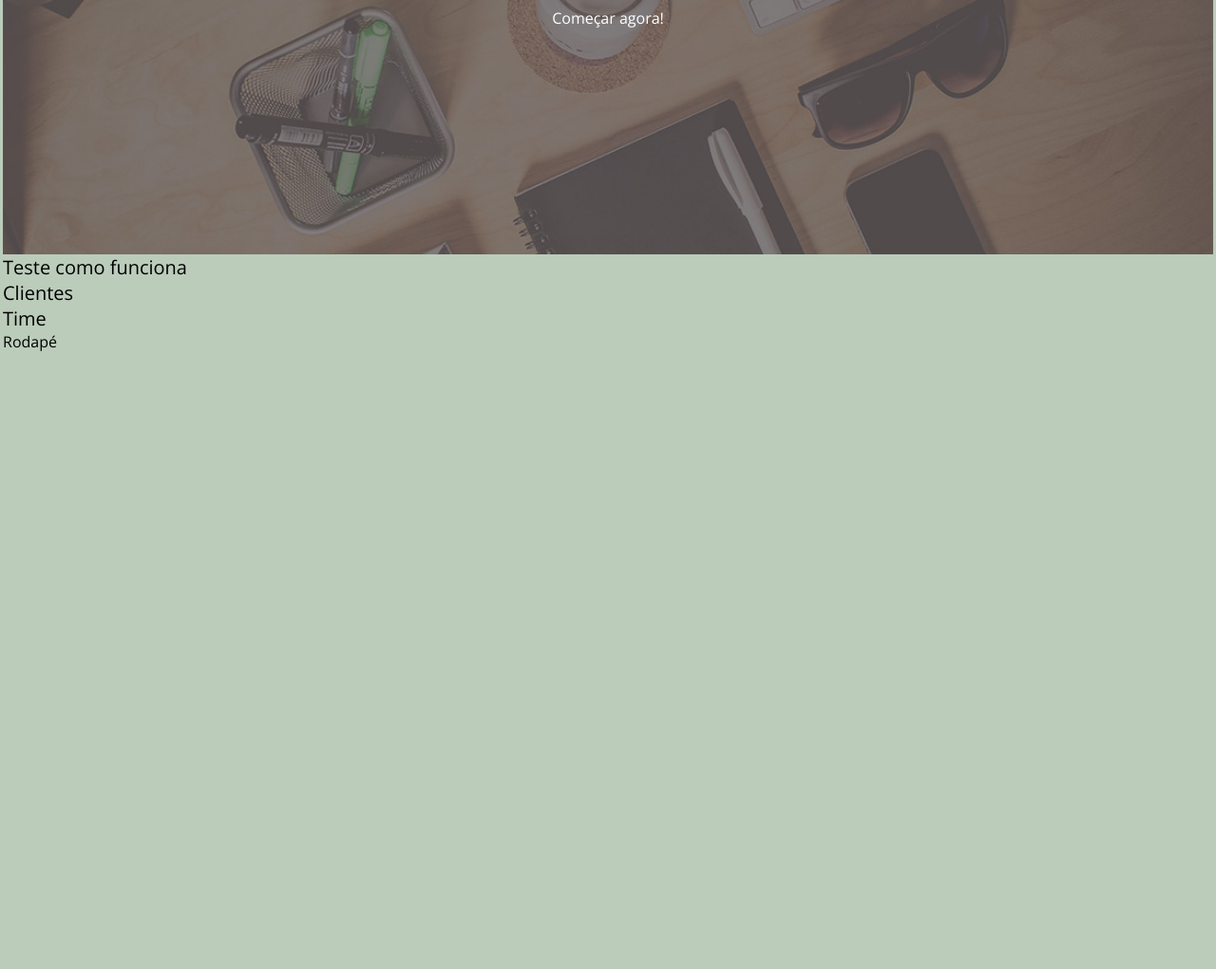
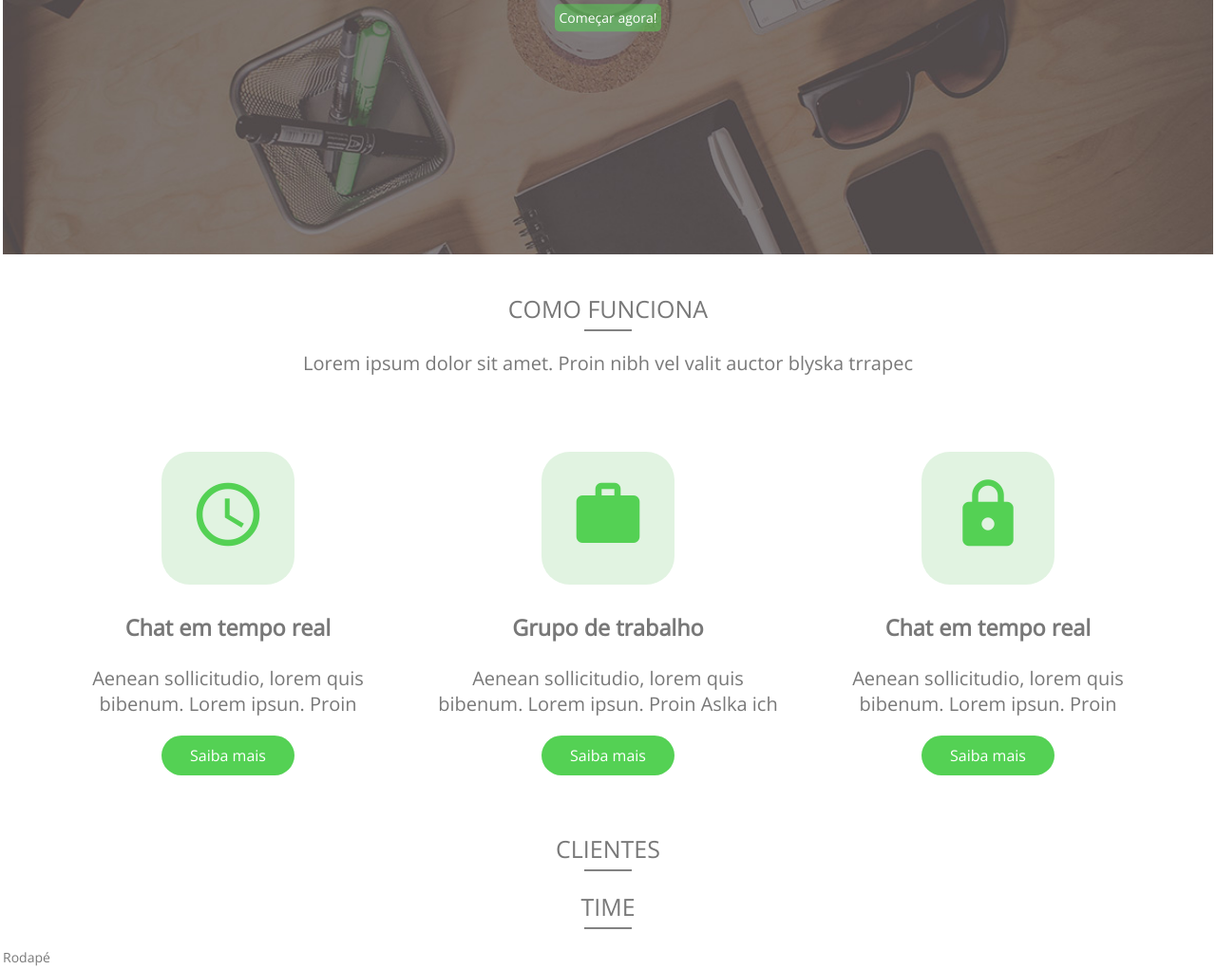
Before and after one commit to leonardoyoshi/html-css-JS, a plain HTML site: page index.html in a window 1280 px wide. Shown: the part 395-1416 px from the top of the page at 95% size. Before the commit the page ends 800 px from the top, so only its background shows below. Drawn offline with nearby package versions, Linux system fonts and the light colour scheme.

Commit message:
Using icons and fixed some errors

```diff
--- /dev/null
+++ b/css/buttons.css
@@ -0,0 +1,14 @@
+.btn {
+	background-color: rgb(84,209,84);
+	color: #ffffff;
+	display: inline-block;
+	font-size: 16px;
+	border-radius: 30px;
+	padding: 10px 30px;
+	text-decoration: none;
+	transition: ease .5s all;
+}
+
+.btn hover {
+	background-color: rgb(84,180,84);
+}
--- /dev/null
+++ b/css/icons.css
@@ -0,0 +1,18 @@
+.icon-container {
+	display: inline-block;
+	width: 140px;
+	height: 140px;
+	background: #e1f3e1;
+	border-radius: 30px;
+	position: relative;
+}
+
+.material-icons {
+	display: block;
+	font-size: 80px;
+	color: rgb(84,209,84);
+	position: absolute;
+	top: -10%;
+	left: 50%;
+	transform: translate(-50%, 50%);
+}
--- /dev/null
+++ b/css/reset.css
@@ -0,0 +1,17 @@
+* {
+	box-sizing: border-box;
+}
+
+a {
+	text-decoration: none;
+}
+
+body {
+	margin: 0;
+	padding: 0;
+	font-size: 14px;
+}
+
+p {
+	margin: 10px 0 20px 0;
+}
--- a/css/styles.css
+++ b/css/styles.css
@@ -1,3 +1,9 @@
+@import url('reset.css');
+@import url('grid.css');
+@import url('buttons.css');
+@import url('icons.css');
+@import url('typography.css');
+
 * {
 	box-sizing: border-box;
 }
@@ -6,9 +12,28 @@ body {
 	font-family: 'Open Sans', sans-serif;
 	margin: 1px;
 	padding: 2px;
+	color: rgb(120, 120, 120);
 }
 
 a {
+	display: inline-block;
+	text-decoration: none;
+	padding: 10px;
+	border-radius: 5px;
+}
+
+#header .btn {
+	background-color: rgb(84,209,84);
+	font-size: 16px;
+	border-radius: 30px;
+	padding: 10px 30px;
+}
+
+#header .btn:hover {
+	background-color: rgb(84,209,84);
+}
+
+#header a {
 	display: inline-block;
 	text-decoration: none;
 	color: #ffffff;
@@ -16,12 +41,13 @@ a {
 	border-radius: 5px;
 }
 
-a:hover {
+#header a:hover, #header a.active {
 	background-color: rgba(85,219,84, 0.5);
-	padding: 5px;
-	border-radius: 5px;
 }
 
+#header h1 {
+	font-size: 54px;
+}
 
 #header {
 	background: #000 url("../images/background-header.jpg") no-repeat;
@@ -55,3 +81,8 @@ Com essas caracteristicas, independente do tamanho da janela, ele irá centraliz
 	transform: translate(0, -50%);
 	text-align: center;
 }
+
+#how-it-work {
+	text-align: center;
+	padding: 30px 0 30px 0;
+}
--- /dev/null
+++ b/css/typography.css
@@ -0,0 +1,20 @@
+h2 {
+	text-transform: uppercase;
+	font-weight: normal;
+	text-align: center;
+	font-size: 25px;
+	margin: 10px 0 20px 0;
+}
+
+h2:after {
+	content: '';
+	display: block;
+	background-color: rgb(130, 130, 130);
+	margin: 5px auto 0 auto;
+	width: 50px;
+	height: 2px;
+}
+
+.subtitle {
+	margin-bottom: 80px;
+}
--- a/index.html
+++ b/index.html
@@ -4,18 +4,22 @@
   <meta charset="UTF-8">
   <title>Inicio</title>
   <link href="https://fonts.googleapis.com/css?family=Open+Sans" rel="stylesheet">
+  <link rel="stylesheet" href="https://fonts.googleapis.com/icon?family=Material+Icons">
   <link rel="stylesheet" href="css/styles.css">
-  <link rel="stylesheet" href="css/grid.css">
 </head>
-<body style="background: #BCB">
+<body style="background: #ffffff">
   <header id="header">
     <div class="container">
       <div class="row">
-        <div class="col col-desktop-3"><img src="images/clock.png" alt="logo"></div>
+        <div class="col col-desktop-3">
+          <a href="index.html">
+            <img src="images/logo.png" alt="logo">
+          </a>
+        </div>
         <div class="col col-desktop-9">
           <nav>
             <ul>
-              <li><a href="index.html">Inicio</a></li>
+              <li><a href="index.html" class="active">Inicio</a></li>
               <li><a href="quemsomos.html">Quem somos</a></li>
               <li><a href="clientes.html">Clientes</a></li>
               <li><a href="equipe.html">Equipe</a></li>
@@ -27,20 +31,50 @@
       <div class="row">
         <div class="col col-desktop-12 title">
           <h1 style="font-size: 60px">Alta produtividade em tempo real</h1>
-          <!--<h2>Alta produtividade em tempo real</h2>
-          <h3>Alta produtividade em tempo real</h3>
-          <h4>Alta produtividade em tempo real</h4>
-          <h5>Alta produtividade em tempo real</h5>
-          <h1>Alta produtividade em tempo real</h1> -->
-          <a href="">Começar agora!</a>
+          <a href="" id="btnStart" class="active">Começar agora!</a>
         </div>
       </div>
     </div>
   </header>
   <main>
-    <section id="how-it-work" style="font-size: 20px">Teste como funciona</section>
-    <section id="customer" style="font-size: 20px">Clientes</section>
-    <section id="team" style="font-size: 20px">Time</section>
+    <section id="how-it-work" style="font-size: 20px">
+      <h2>Como Funciona</h2>
+      <p class="subtitle">Lorem ipsum dolor sit amet. Proin nibh vel valit auctor blyska trrapec</p>
+      <div class="container">
+        <div class="row">
+          <div class="col col-desktop-4">
+            <div class="icon-container">
+              <i class="material-icons">schedule</i>
+            </div>
+            <h3>Chat em tempo real</h3>
+            <p>Aenean sollicitudio, lorem quis bibenum. Lorem ipsun. Proin</p>
+            <p><a href="" class="btn">Saiba mais</a></p>
+          </div>
+          <div class="col col-desktop-4">
+            <div class="icon-container">
+              <i class="material-icons">work</i>
+            </div>
+            <h3>Grupo de trabalho</h3>
+            <p>Aenean sollicitudio, lorem quis bibenum. Lorem ipsun. Proin Aslka ich</p>
+            <p><a href="" class="btn">Saiba mais</a></p>
+          </div>
+          <div class="col col-desktop-4">
+            <div class="icon-container">
+              <i class="material-icons">https</i>
+            </div>
+            <h3>Chat em tempo real</h3>
+            <p>Aenean sollicitudio, lorem quis bibenum. Lorem ipsun. Proin</p>
+            <p><a href="" class="btn">Saiba mais</a></p>
+          </div>
+        </div>
+      </div>
+    </section>
+    <section id="customer" style="font-size: 20px">
+      <h2>Clientes</h2>
+    </section>
+    <section id="team" style="font-size: 20px">
+      <h2>Time</h2>
+   </section>
   </main>
   <footer id="footer">Rodapé</footer>
 </body>
```
Also changed, not shown: css/grid.css (+0 -7 lines), package-lock.json (added).
